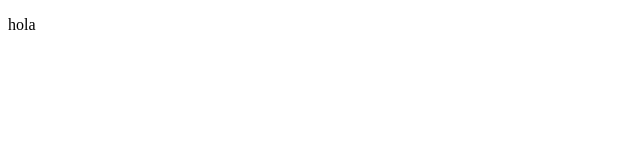
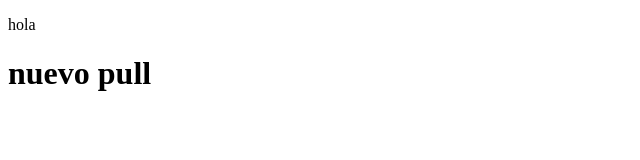
Before and after one commit to Al3xiel/NubtonVPN, a plain HTML site: page index.html in a window 1280 px wide. Shown: the whole page, without its empty margins (0-640 px from the left). Drawn offline with Linux system fonts and the light colour scheme.

Commit message:
nuevo pull

```diff
--- a/index.html
+++ b/index.html
@@ -7,5 +7,6 @@
 </head>
 <body>
     <p>hola</p>
+    <h1>nuevo pull</h1>
 </body>
 </html>
```
